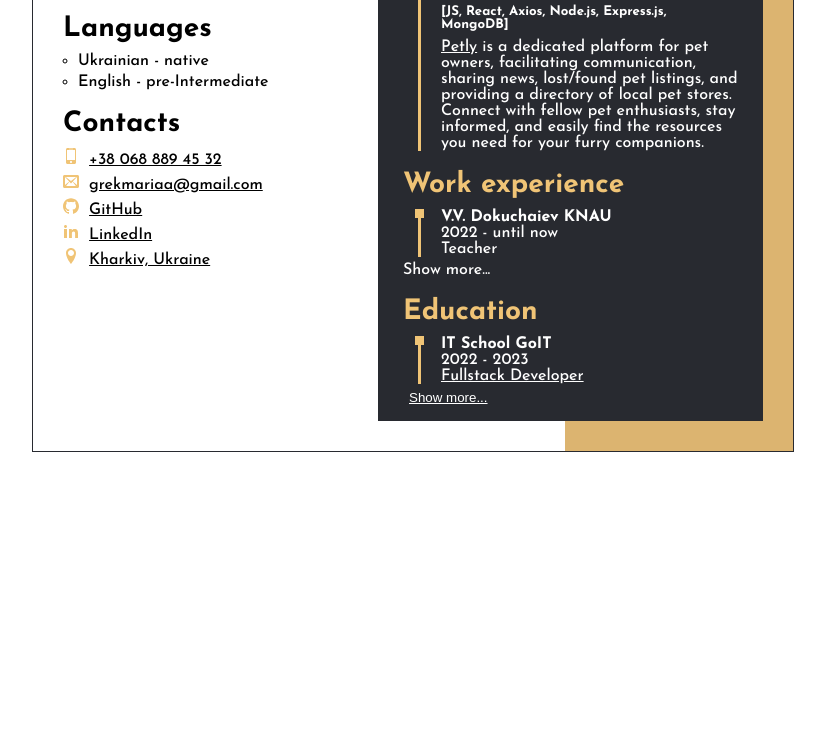
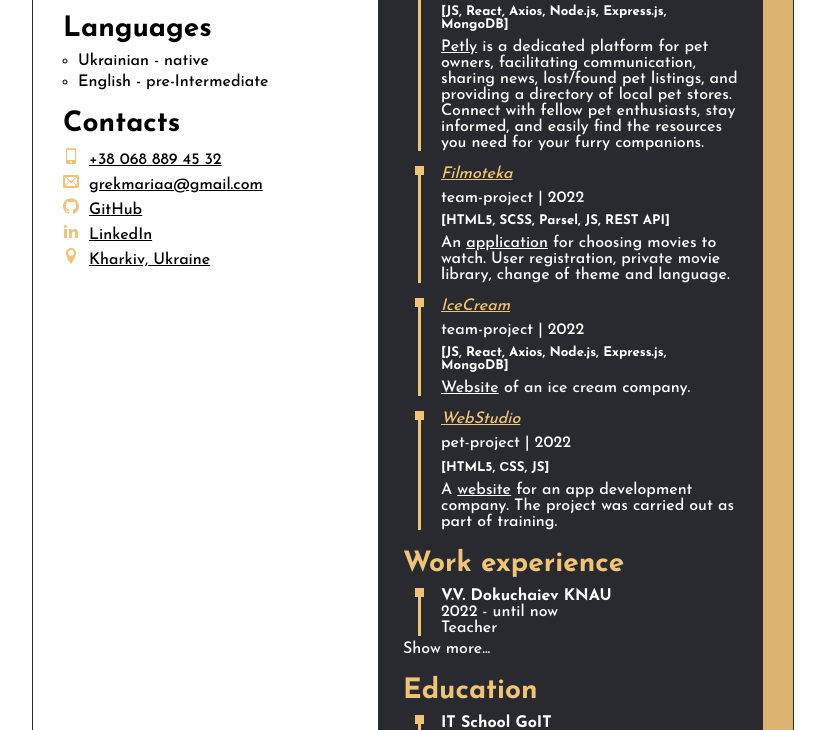
Before and after one commit to hellene-mary/cv, a website: page index.html in a window 1280 px wide. Shown: the part 687-1417 px from the top of the page, without its empty margins (227-1052 px from the left). Before the commit the page ends 1147 px from the top, so only its background shows below. Drawn offline with Linux system fonts and the light colour scheme.

Commit message:
add project

```diff
--- a/index.html
+++ b/index.html
@@ -155,7 +155,6 @@
                     [React (Hooks, Routers, Redux, Redux Toolkit)]
                   </h5>
                   <p class="project-about">
-                    <!-- ? link on span -->
                     A simple
                     <a
                       class="link"
@@ -221,6 +220,87 @@
                     resources you need for your furry companions.
                   </p>
                 </li>
+
+                <!-- more project -->
+                <li class="project-item item marker-item is-hidden">
+                  <h4 class="project-name">
+                    <a
+                      class="link"
+                      target="_blank"
+                      rel="noopener noreferrer"
+                      href="https://github.com/byht1/filmoteka-team-project"
+                      >Filmoteka</a
+                    >
+                  </h4>
+                  <p>team-project | 2022</p>
+                  <h5 class="project-tech">
+                    [HTML5, SCSS, Parsel, JS, REST API]
+                  </h5>
+                  <p class="project-about">
+                    An
+                    <a
+                      class="link"
+                      target="_blank"
+                      rel="noopener noreferrer"
+                      href="https://byht1.github.io/filmoteka-team-project/"
+                      >application</a
+                    >
+                    for choosing movies to watch. User registration, private
+                    movie library, change of theme and language.
+                  </p>
+                </li>
+
+                <li class="project-item item marker-item is-hidden">
+                  <h4 class="project-name">
+                    <a
+                      class="link"
+                      target="_blank"
+                      rel="noopener noreferrer"
+                      href="https://github.com/zlatan-dp/iceten-project"
+                      >IceCream</a
+                    >
+                  </h4>
+                  <p>team-project | 2022</p>
+                  <h5 class="project-tech">
+                    [JS, React, Axios, Node.js, Express.js, MongoDB]
+                  </h5>
+                  <p class="project-about">
+                    <a
+                      class="link"
+                      target="_blank"
+                      rel="noopener noreferrer"
+                      href="https://zlatan-dp.github.io/iceten-project/"
+                      >Website</a
+                    >
+                    of an ice cream company.
+                  </p>
+                </li>
+
+                <li class="project-item item marker-item is-hidden">
+                  <h4 class="project-name">
+                    <a
+                      class="link"
+                      target="_blank"
+                      rel="noopener noreferrer"
+                      href="https://github.com/hellene-mary/WebStudio"
+                      >WebStudio</a
+                    >
+                  </h4>
+                  <p>pet-project | 2022</p>
+                  <h5 class="project-tech">[HTML5, СSS, JS]</h5>
+                  <p class="project-about">
+                    A
+                    <a
+                      class="link"
+                      target="_blank"
+                      rel="noopener noreferrer"
+                      href="https://hellene-mary.github.io/WebStudio/"
+                      >website</a
+                    >
+                    for an app development company. The project was carried out
+                    as part of training.
+                  </p>
+                </li>
               </ul>
             </li>
             <li class="about-list-item">
@@ -274,7 +354,6 @@
               <ul class="education-list list">
                 <li class="education-item item marker-item">
                   <h4>IT School GoIT</h4>
-                  <!-- ? add link on GoIt sertificate/site -->
                   <p>2022 - 2023</p>
                   <!-- <p>Fullstack Developer</p> -->
                   <a
```
